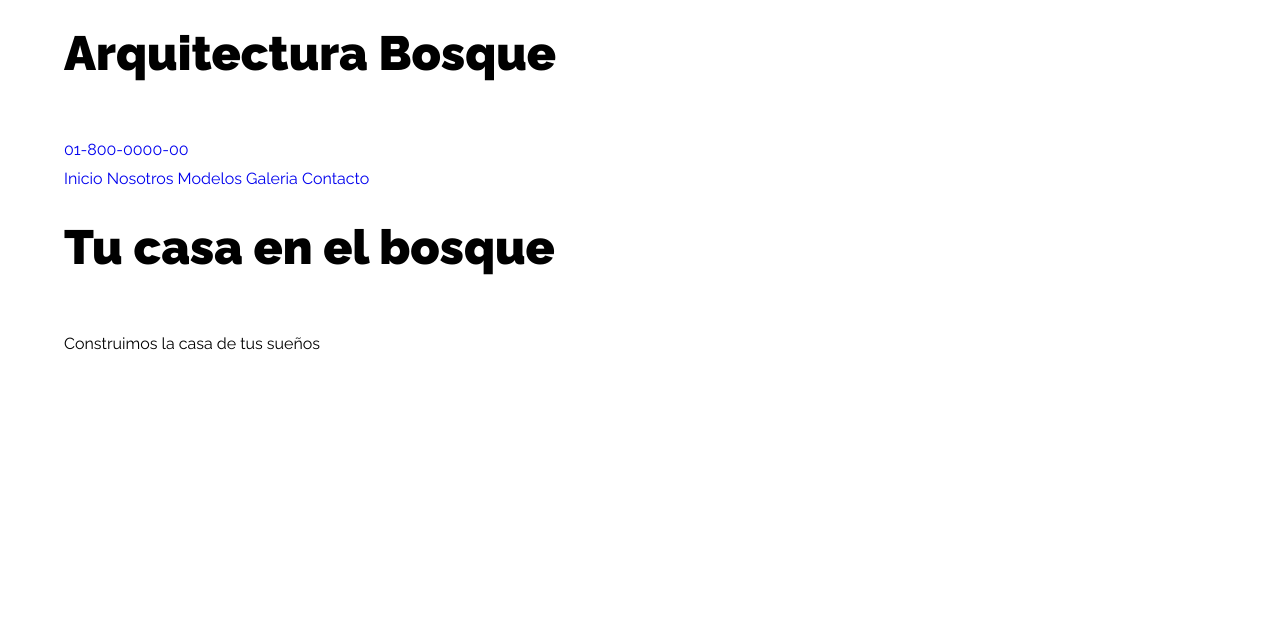
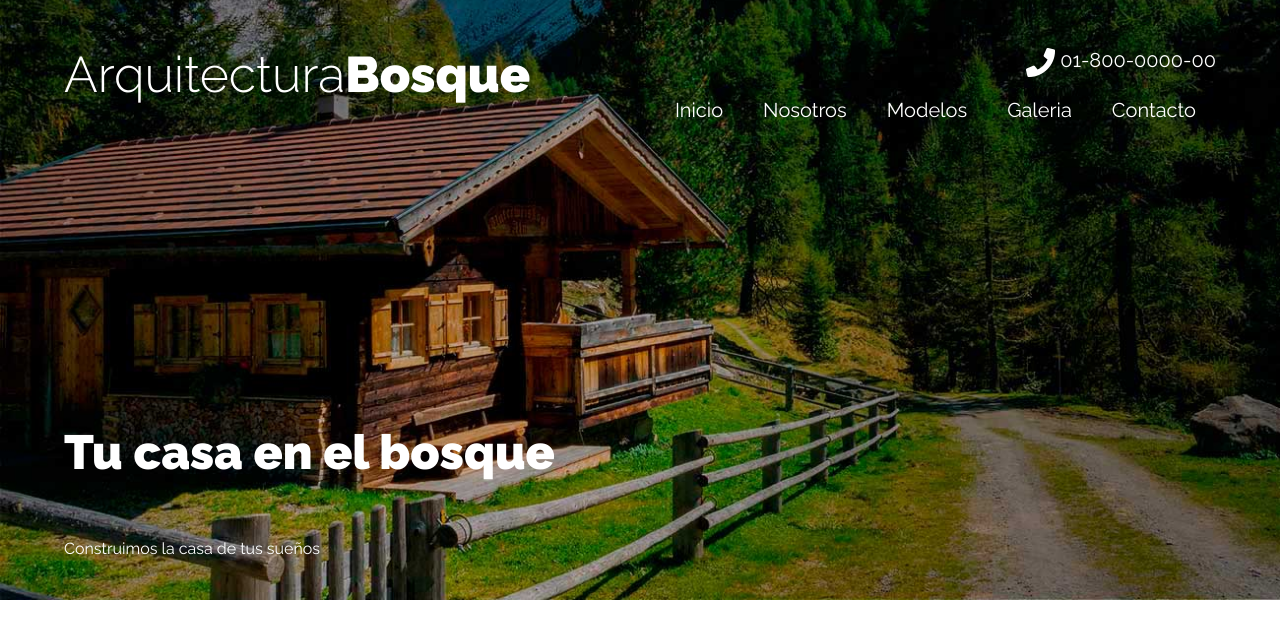
Before and after one commit to JonathanAlvac/Arq-maq, a plain HTML site: page index.html in a window 1280 px wide. Drawn offline with Linux system fonts and the light colour scheme.

Commit message:
actualizacion

```diff
--- a/Css/styles.css
+++ b/Css/styles.css
@@ -82,3 +82,107 @@ img {
 .mt-5{
     margin-top: 5rem;
 }
+
+/*Header*/
+
+.header{
+    min-height: 60rem;
+    background-image: url(../img/hero.jpg);
+    background-repeat: no-repeat;
+    background-size: cover;
+    background-position: bottom center;
+    padding: 5rem 0;
+}
+
+@media (min-width: 768px){
+    .header{
+        padding: 2rem 0;
+    }
+}
+
+.contenido-header{
+    display: flex;
+    flex-direction: column;
+    height: calc(60rem - 4rem);
+    justify-content: space-between;
+    color: var(--blanco);
+}
+
+.nombre-sitio{
+    font-weight: 300;
+    text-align: center;
+    font-size: 3rem;
+}
+
+@media (min-width: 768px){
+    .nombre-sitio{
+        font-size: 5rem;
+    }
+}
+
+.nombre-sitio span{
+    font-weight: 900;
+}
+
+
+
+@media (min-width: 768px){
+    .barra{
+        display: flex;
+        justify-content: space-between;
+        align-items: center;
+    }
+}
+
+.contacto{
+    display: flex;
+    flex-direction: column;
+    align-items: center;
+}
+
+.telefono{
+    display: flex;
+}
+
+.telefono::before{
+    content: '';
+    display: block;
+    width: 4rem;
+    height: 4rem;
+    background-image: url(../img/telefono.png);
+    background-repeat: no-repeat;
+    background-position: center center;
+}
+
+@media (min-width: 768px){
+    .contacto{
+        align-items:flex-end;
+    }
+}
+
+.header a{
+    color: var(--blanco);
+    font-size: 2rem;
+}
+
+.navegacion{
+    display: flex;
+    flex-direction: column;
+    align-items: center;
+}
+
+@media (min-width: 768px){
+    .navegacion{
+        display: flex;
+        flex-direction: row;
+    }
+}
+
+.navegacion a{
+    padding: 1rem 2rem;
+    transition: background-color .3s;
+}
+
+.navegacion a:hover{
+    background-color: rgb(255 255 255 / .5);
+}
--- a/index.html
+++ b/index.html
@@ -19,10 +19,10 @@
       <div class="contenedor contenido-header">
         <div class="barra">
           <div class="logo">
-            <h1 class="nombre-sitio">Arquitectura <span>Bosque</span></h1>
+            <h1 class="nombre-sitio">Arquitectura<span>Bosque</span></h1>
           </div>
           <div class="contacto">
-            <a href="tel:01-800-0000-00">01-800-0000-00</a>
+            <a class="telefono" href="tel:01-800-0000-00">01-800-0000-00</a>
             <nav class="navegacion">
               <a class="link" href="#">Inicio</a>
               <a class="link" href="#">Nosotros</a>
```
